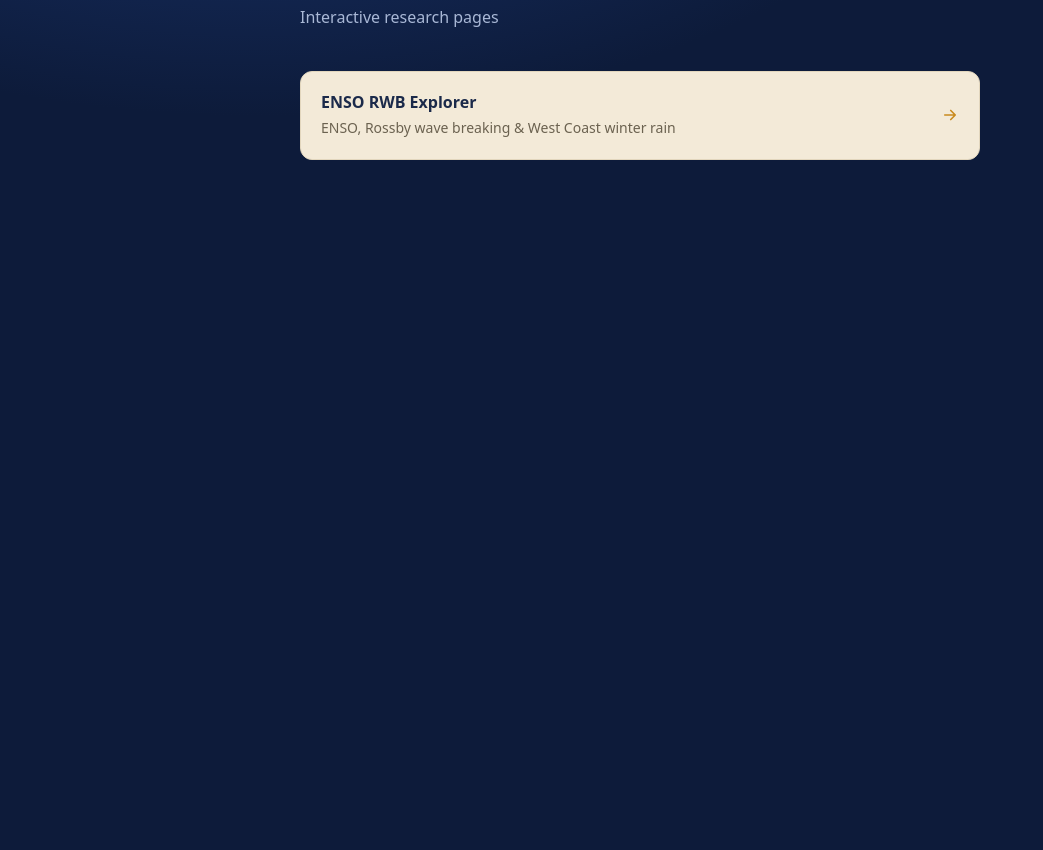
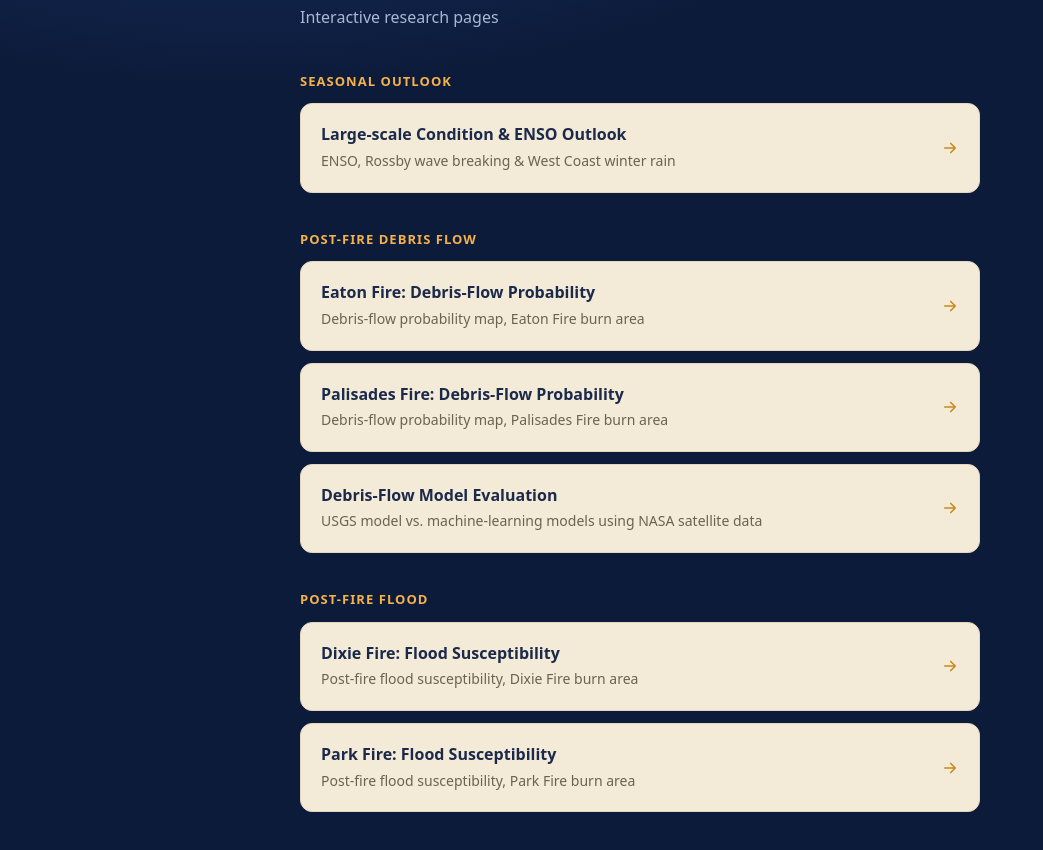
Before and after one commit to jmryoo/water, a plain HTML site: page index.html in a window 1280 px wide. Shown: the part 164-1014 px from the top of the page, without its empty margins (0-1043 px from the left). Before the commit the page ends 800 px from the top, so only its background shows below. Drawn offline with Linux system fonts and the light colour scheme.

Commit message:
add more html files

```diff
--- a/index.html
+++ b/index.html
@@ -11,7 +11,8 @@ body{margin:0;min-height:100vh;background:radial-gradient(1200px 600px at 20% -1
 main{max-width:720px;margin:0 auto;padding:80px 20px}
 h1{font-size:40px;letter-spacing:-.02em;margin:0 0 8px}
 .sub{color:var(--muted);margin:0 0 40px}
-.list{display:grid;gap:12px}
+.list{display:grid;gap:12px;margin-bottom:36px}
+h2{font-size:13px;font-weight:600;letter-spacing:.08em;text-transform:uppercase;color:var(--accent);margin:0 0 12px}
 .item{display:flex;justify-content:space-between;align-items:center;gap:16px;padding:18px 20px;background:var(--card);border:1px solid var(--border);border-radius:12px;color:var(--cardfg);border-color:#e2d6bd;text-decoration:none;transition:border-color .15s,transform .15s}
 .item:hover{border-color:var(--accent);background:#f8f1e3;transform:translateY(-1px)}
 h1::after{content:"";display:block;width:120px;height:3px;border-radius:2px;background:var(--accent);margin-top:14px}
@@ -25,15 +26,60 @@ h1::after{content:"";display:block;width:120px;height:3px;border-radius:2px;back
   <h1>iWater</h1>
   <p class="sub">Interactive research pages</p>
 
+  <h2>Seasonal outlook</h2>
   <div class="list">
     <a class="item" href="seasonal_outlook/enso_rwb_explorer_NMME.html">
       <div>
-        <b>ENSO RWB Explorer</b>
+        <b>Large-scale Condition &amp; ENSO Outlook</b>
         <span>ENSO, Rossby wave breaking &amp; West Coast winter rain</span>
       </div>
       <svg viewBox="0 0 24 24" fill="none" stroke="currentColor" stroke-width="2.2" stroke-linecap="round" stroke-linejoin="round"><path d="M5 12h14M13 6l6 6-6 6"/></svg>
     </a>
   </div>
+
+  <h2>Post-fire debris flow</h2>
+  <div class="list">
+    <a class="item" href="postfire_debflow/Eaton%20Debris-Flow%20Probability_simple.html">
+      <div>
+        <b>Eaton Fire: Debris-Flow Probability</b>
+        <span>Debris-flow probability map, Eaton Fire burn area</span>
+      </div>
+      <svg viewBox="0 0 24 24" fill="none" stroke="currentColor" stroke-width="2.2" stroke-linecap="round" stroke-linejoin="round"><path d="M5 12h14M13 6l6 6-6 6"/></svg>
+    </a>
+    <a class="item" href="postfire_debflow/Palisades%20Debris-Flow%20Probability_simple.html">
+      <div>
+        <b>Palisades Fire: Debris-Flow Probability</b>
+        <span>Debris-flow probability map, Palisades Fire burn area</span>
+      </div>
+      <svg viewBox="0 0 24 24" fill="none" stroke="currentColor" stroke-width="2.2" stroke-linecap="round" stroke-linejoin="round"><path d="M5 12h14M13 6l6 6-6 6"/></svg>
+    </a>
+    <a class="item" href="postfire_debflow/Debris-Flow%20Model%20Evaluation.html">
+      <div>
+        <b>Debris-Flow Model Evaluation</b>
+        <span>USGS model vs. machine-learning models using NASA satellite data</span>
+      </div>
+      <svg viewBox="0 0 24 24" fill="none" stroke="currentColor" stroke-width="2.2" stroke-linecap="round" stroke-linejoin="round"><path d="M5 12h14M13 6l6 6-6 6"/></svg>
+    </a>
+  </div>
+
+  <h2>Post-fire flood</h2>
+  <div class="list">
+    <a class="item" href="postfire_flood/dixie_flood_susceptibility_simple.html">
+      <div>
+        <b>Dixie Fire: Flood Susceptibility</b>
+        <span>Post-fire flood susceptibility, Dixie Fire burn area</span>
+      </div>
+      <svg viewBox="0 0 24 24" fill="none" stroke="currentColor" stroke-width="2.2" stroke-linecap="round" stroke-linejoin="round"><path d="M5 12h14M13 6l6 6-6 6"/></svg>
+    </a>
+    <a class="item" href="postfire_flood/park_flood_susceptibility_simple.html">
+      <div>
+        <b>Park Fire: Flood Susceptibility</b>
+        <span>Post-fire flood susceptibility, Park Fire burn area</span>
+      </div>
+      <svg viewBox="0 0 24 24" fill="none" stroke="currentColor" stroke-width="2.2" stroke-linecap="round" stroke-linejoin="round"><path d="M5 12h14M13 6l6 6-6 6"/></svg>
+    </a>
+  </div>
+
 </main>
 </body>
 </html>
```
